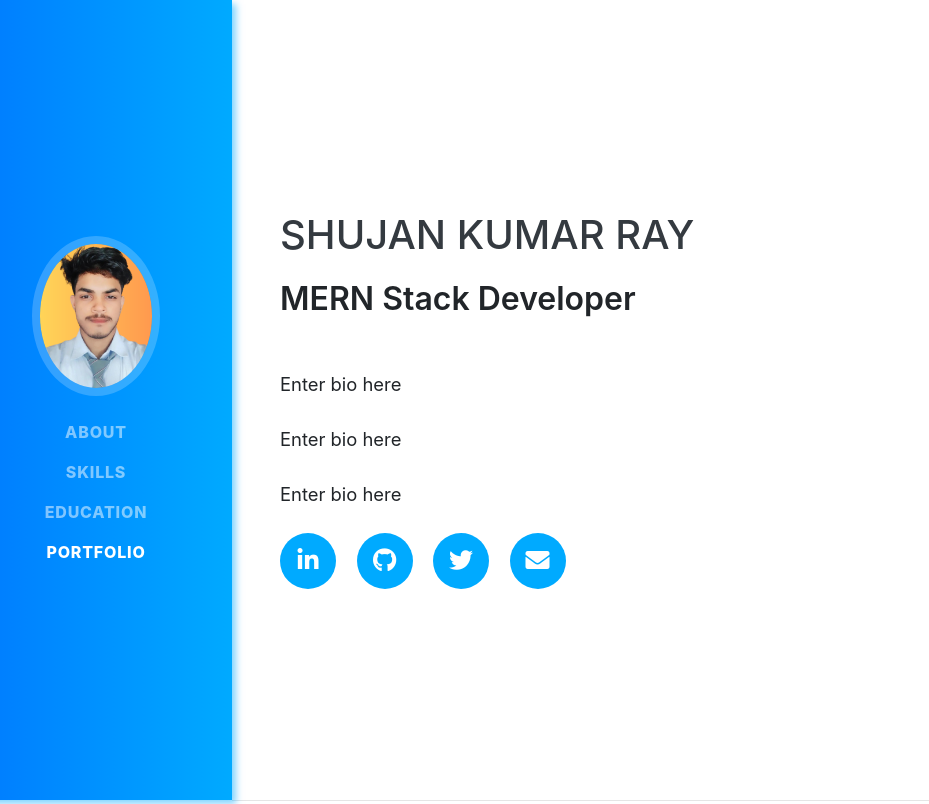
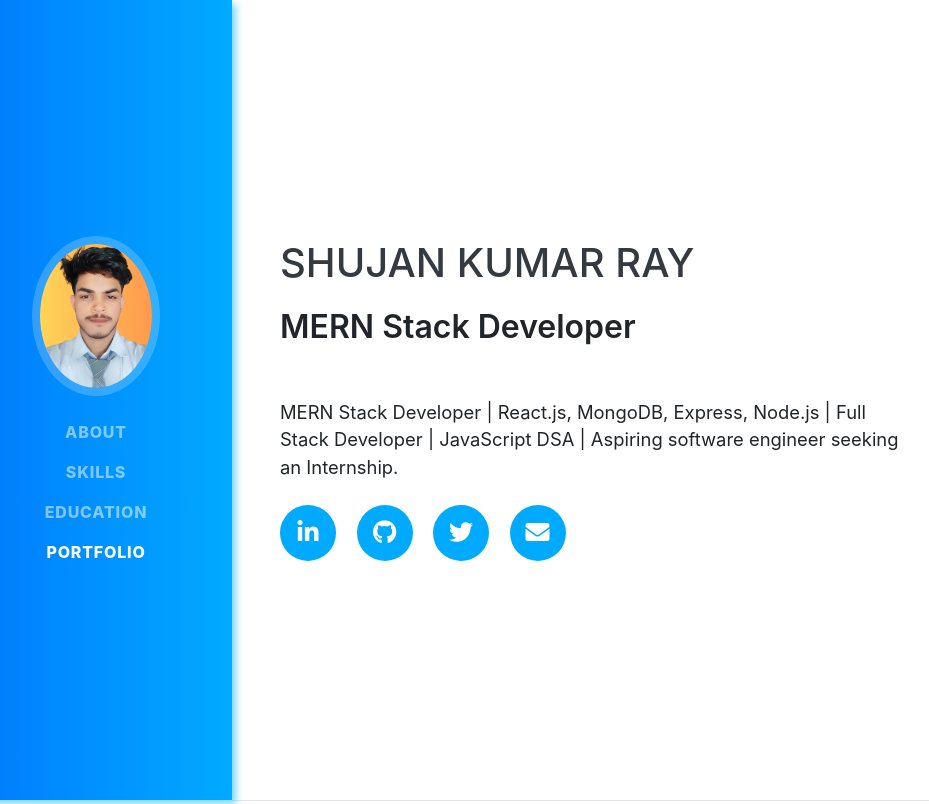
Before and after one commit to shujan89/Resume, a website with bundled scripts: page index.html in a window 1280 px wide. Shown: the top 804 px of the page, without its empty margins (40-969 px from the left). Built offline with nearby package versions, Linux system fonts and the light colour scheme; a web font is replaced by a local one.

Commit message:
Update index.html

```diff
--- a/index.html
+++ b/index.html
@@ -61,7 +61,7 @@
                 <h1 class="mb-3">Shujan Kumar Ray
                 </h1>
                 <div class="subheading mb-5">MERN Stack Developer</div>
-                <p class="lead mb-4">Enter bio here<br><br> Enter bio here<br><br> Enter bio here
+                <p class="lead mb-4">MERN Stack Developer | React.js, MongoDB, Express, Node.js | Full<br> Stack Developer | JavaScript DSA | Aspiring software engineer seeking<br> an Internship.
                 </p>
                 <div class="social-icons">
                     <a target="_blank" id="socialicon-1" href="www.linkedin.com/in/shujankumarray">
```
